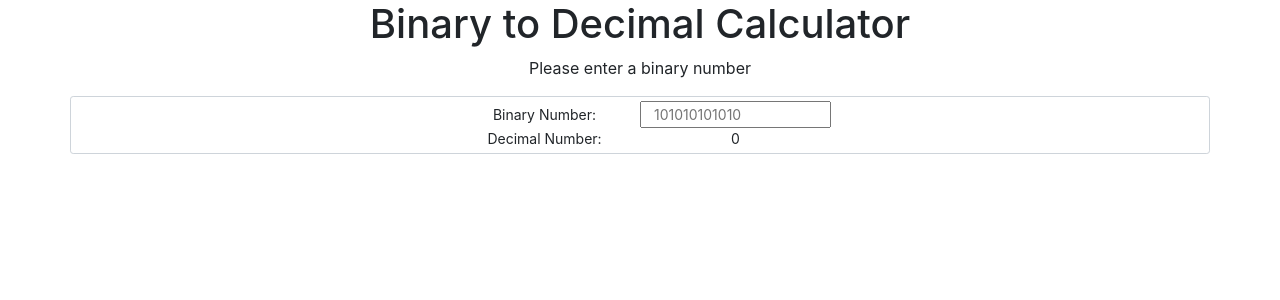
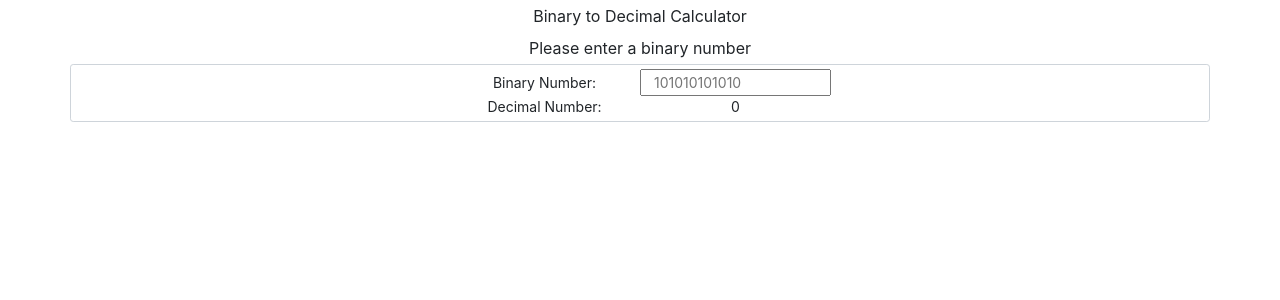
Before and after one commit to joseph-belmonte/bin2dec-converter, a React (Create React App) app in the folder bin2dec/: page / in a window 1280 px wide. Shown: the top 300 px of the page. Built offline with nearby package versions, Linux system fonts and the light colour scheme.

Commit message:
Update Calculator.js
remove print statements and finalize logic

```diff
--- a/bin2dec/src/Calculator.js
+++ b/bin2dec/src/Calculator.js
@@ -1,4 +1,5 @@
 import React, { useState, useEffect } from 'react'
+import './Calculator.css'
 
 const Calculator = () => {
     const [input, setInput] = useState(0)
@@ -28,33 +29,31 @@ const Calculator = () => {
         const digits = bin.toString().split('');
         // map each digit into an array, realDigits
         const realDigits = digits.map(Number);
-        console.log("DIGITS:  ", realDigits)
         // largest power from the array
         const maxPower = realDigits.length - 1;
         // initialize decimal variable outside the for loop
         let decimal = 0
         // start at zero, continue until the last element in the realDigits array
         for (let i = 0; i < realDigits.length; i++) {
-            if (realDigits[i] != 0 && realDigits[i] != 1) {
+            if (realDigits[i] !== 0 && realDigits[i] !== 1) {
                 setIsBinary(false)
                 setError('Not a binary number!')
                 break;
             } else {
                 setIsBinary(true)
                 decimal = decimal + (realDigits[i] * 2 ** (maxPower - i));
-                console.log(decimal)
             }
         }
         setDecimal(decimal)
         return decimal
     }
 
-    if (isBinary == true) {
+    if (isBinary === true) {
         return (
-            <div>
+            <div className='my-auto'>
                 {/* Title */}
-                <h1 className='card-title'> Binary to Decimal Calculator </h1>
-                <p className='card-text'> Please enter a binary number</p>
+                <p className='col-md-6 mx-auto my-auto py-1'> Binary to Decimal Calculator </p>
+                <p className='card-text col-md-6 mx-auto my-auto py-1'> Please enter a binary number</p>
                 <div className='form-control form-control-sm container-sm'>
                     <div id='inputs' >
                         <form className='row justify-content-center'>
@@ -82,8 +81,8 @@ const Calculator = () => {
         return (
             <div>
                 {/* Title */}
-                <h1 className='card-title'> Binary to Decimal Calculator </h1>
-                <p className='card-text'> Please enter a binary number</p>
+                <p className='col-md-6 mx-auto my-auto py-1'> Binary to Decimal Calculator </p>
+                <p className='card-text col-md-6 mx-auto my-auto py-1'> Please enter a binary number</p>
                 <div className='form-control form-control-sm container-sm'>
                     <div id='inputs' >
                         <form className='row justify-content-center'>
@@ -98,7 +97,7 @@ const Calculator = () => {
                             />
                         </form>
                     </div>
-                    <div id='outputs' className='row justify-content-center'>
+                    <div id='error' className='row justify-content-center'>
                         {/* Output Decimal number */}
                         <p className='col-md-2 align-items-center my-auto'> Decimal Number: </p>
                         <p className='col-md-2 align-items-center my-auto'> {error} </p>
```
